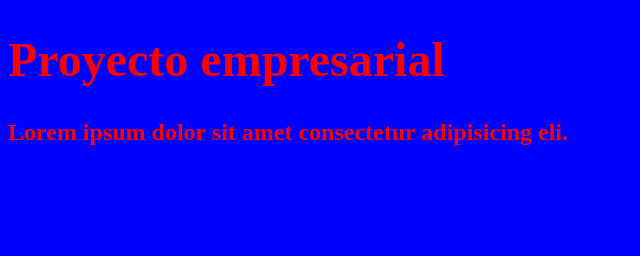
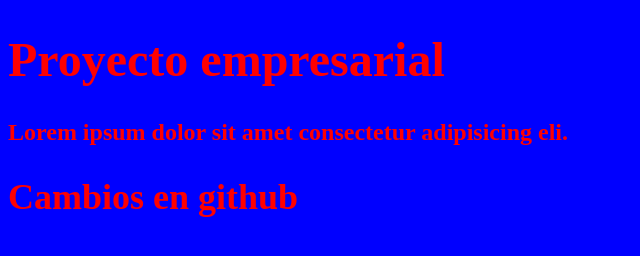
Before and after one commit to bryan0412/CursoGITYGITHUB, a plain HTML site: page index.html in a window 1280 px wide. Shown: the whole page, without its empty margins (0-640 px from the left). Drawn offline with Linux system fonts and the light colour scheme.

Commit message:
Update index.html

```diff
--- a/index.html
+++ b/index.html
@@ -10,5 +10,6 @@
 <body>
     <h1>Proyecto empresarial</h1>
     <p>Lorem ipsum dolor sit amet consectetur adipisicing eli.</p>
+    <h2>Cambios en github</h2>
 </body>
 </html>
```
